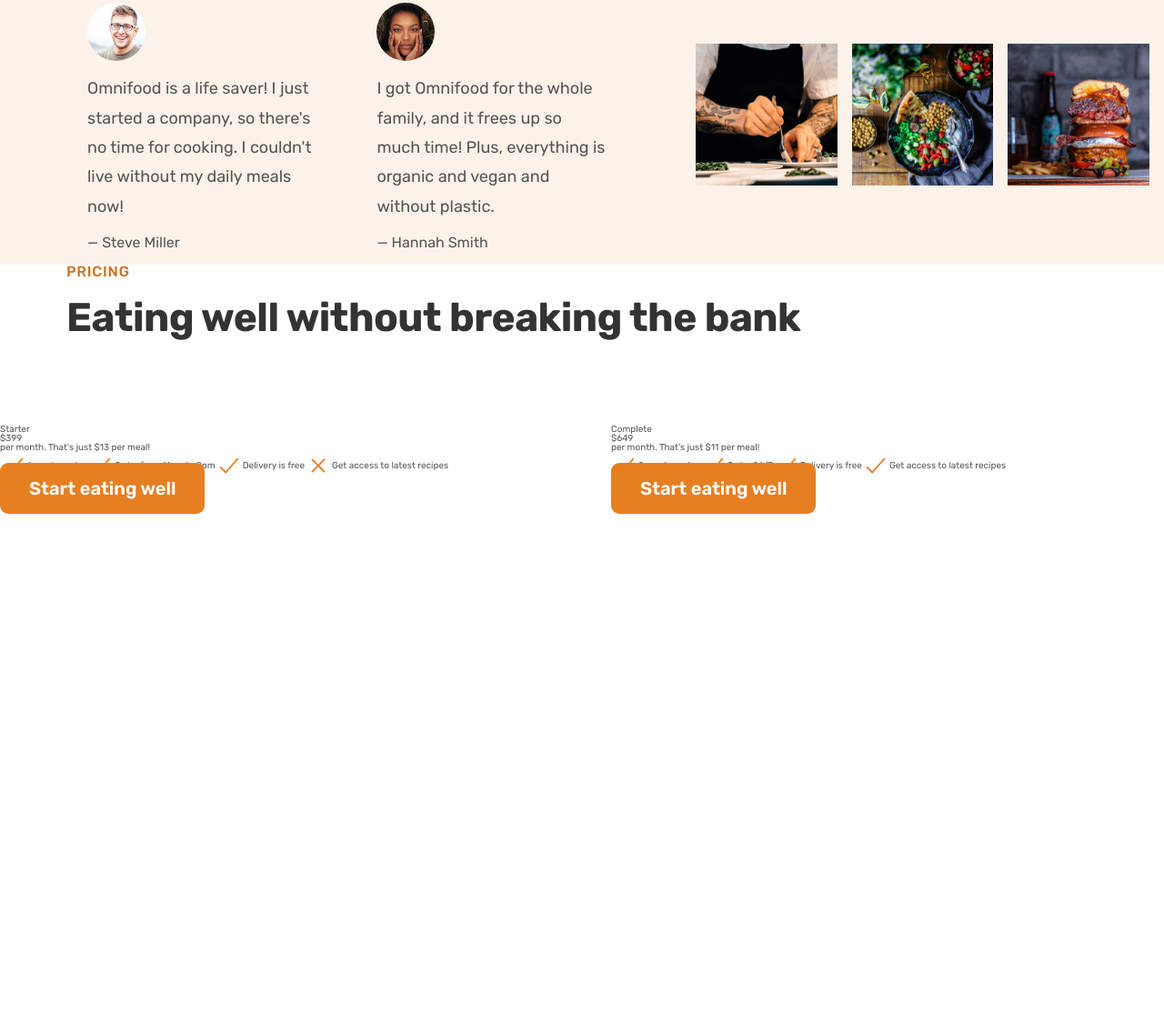
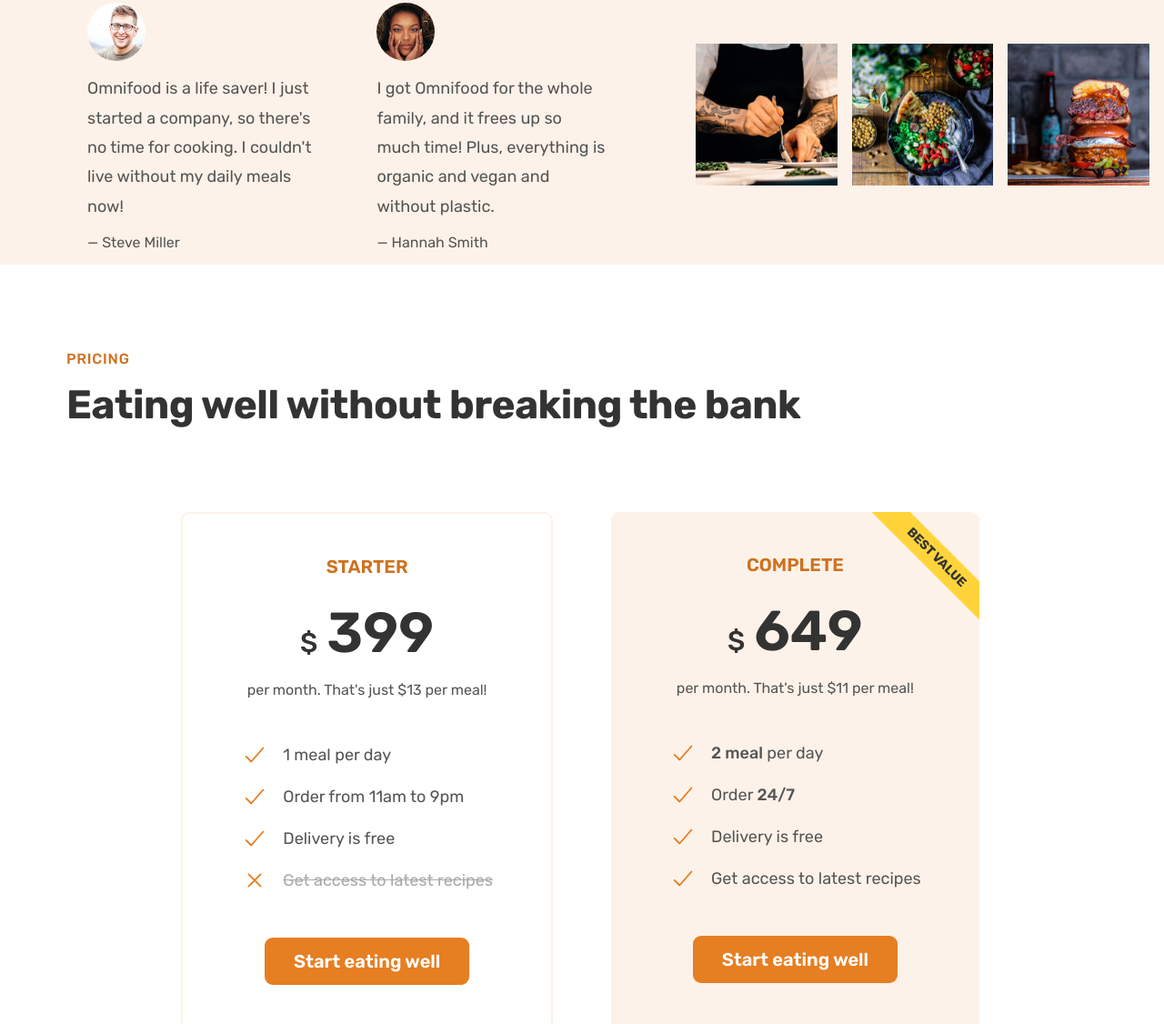
Before and after one commit to kazblacktopp/Omnifood-Project, a plain HTML site: page index.html in a window 1280 px wide. Shown: the part 4298-5424 px from the top of the page at 91% size. Before the commit the page ends 4863 px from the top, so only its background shows below. Drawn offline with nearby package versions, Linux system fonts and the light colour scheme.

Commit message:
Add styles for Pricing Section

```diff
--- a/css/general.css
+++ b/css/general.css
@@ -134,6 +134,7 @@ body {
 
 .btn:link,
 .btn:visited {
+  display: inline-block;
   font-size: 2rem;
   font-weight: 600;
   text-decoration: none;
--- a/css/style.css
+++ b/css/style.css
@@ -309,12 +309,6 @@
   padding: 9.6rem 9.6rem 0 8rem;
 }
 
-.testimonials-box {
-}
-
-.testimonial {
-}
-
 .testimonial-img {
   width: 6.4rem;
   height: 6.4rem;
@@ -348,3 +342,87 @@
 .gallery-img:hover {
   transform: scale(1.1);
 }
+
+/************** MEALS SECTION **************/
+
+.section-pricing {
+  padding: 9.6rem 0;
+}
+
+.sub-card {
+  padding: 4.8rem 6.4rem;
+  border-radius: 9px;
+  text-align: center;
+  position: relative;
+}
+
+.card-1 {
+  justify-self: end;
+  border: 2px solid #fdf2e9;
+}
+
+.card-2 {
+  justify-self: start;
+  background-color: #fdf2e9;
+  overflow: hidden;
+}
+
+.card-2::after {
+  content: "BEST VALUE";
+  position: absolute;
+  top: 35px;
+  right: -60px;
+  font-size: 1.4rem;
+  font-weight: 700;
+  color: #333;
+  background-color: #ffd43b;
+  padding: 0.8rem 6.4rem;
+  transform: rotate(45deg);
+}
+
+.sub-title {
+  font-size: 2rem;
+  text-transform: uppercase;
+  font-weight: 600;
+  color: #cf711f;
+  margin-bottom: 3.2rem;
+}
+
+.sub-price {
+  font-size: 6.2rem;
+  font-weight: 600;
+  color: #333;
+  margin-bottom: 2.4rem;
+}
+
+.sub-price span {
+  font-size: 3rem;
+  font-weight: 500;
+  margin-right: 1rem;
+}
+
+.sub-text {
+  font-size: 1.6rem;
+  margin-bottom: 4.8rem;
+}
+
+.sub-details-list {
+  font-size: 1.8rem;
+  flex-direction: column;
+  align-items: flex-start;
+  gap: 1.6rem;
+  margin-bottom: 4.8rem;
+}
+
+.sub-list-item {
+  gap: 1.6rem;
+}
+
+.sub-item-text span {
+  font-weight: 500;
+}
+
+.strike-item {
+  opacity: 0.5;
+  text-decoration: line-through;
+}
```
